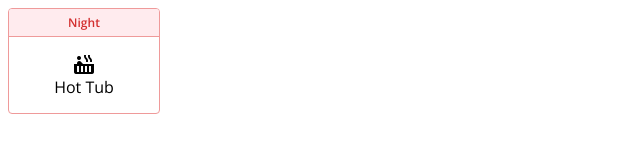
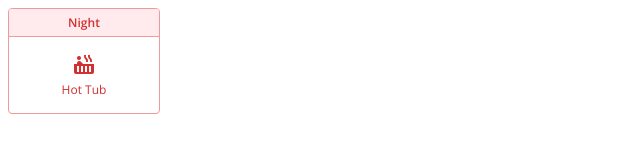
Before and after one commit to RasmusRiddersholm/18d1, a plain HTML site: page index.html in a window 1280 px wide. Shown: the whole page, without its empty margins (0-640 px from the left). Drawn offline with nearby package versions, Linux system fonts and the light colour scheme.

Commit message:
Add files via upload

```diff
--- a/index.css
+++ b/index.css
@@ -25,3 +25,13 @@ body {
   align-items: center;        /* Group Children in Center (+axis) */
   padding: 15px 0;            /* Add padding to the top/bottom */
 }
+.material-icons {
+  font-size: 36px;
+  color: #D32F2F;
+  margin-bottom: 5px;
+}
+.main-description {
+  color: #D32F2F;
+  font-size: 12px;
+  text-align: center;
+}
```
